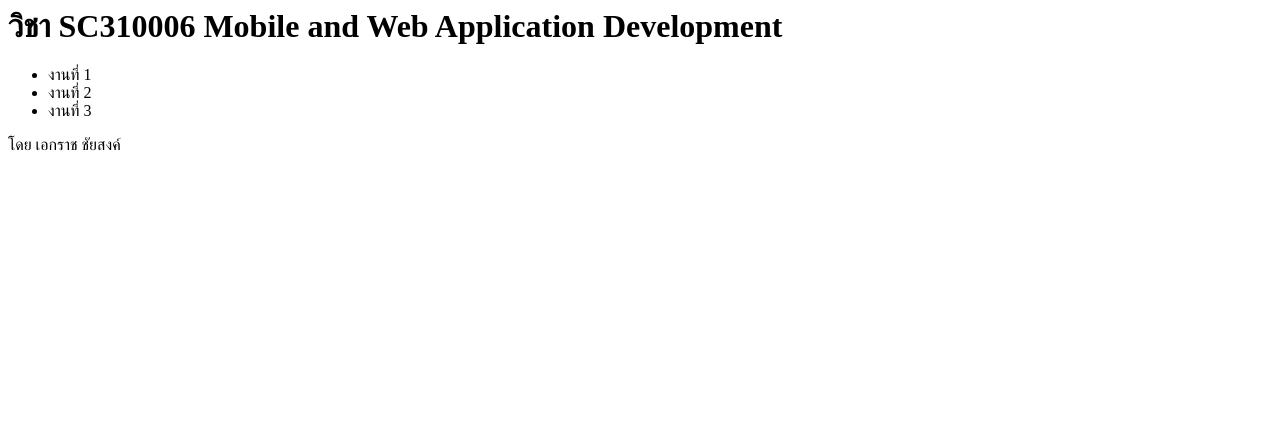
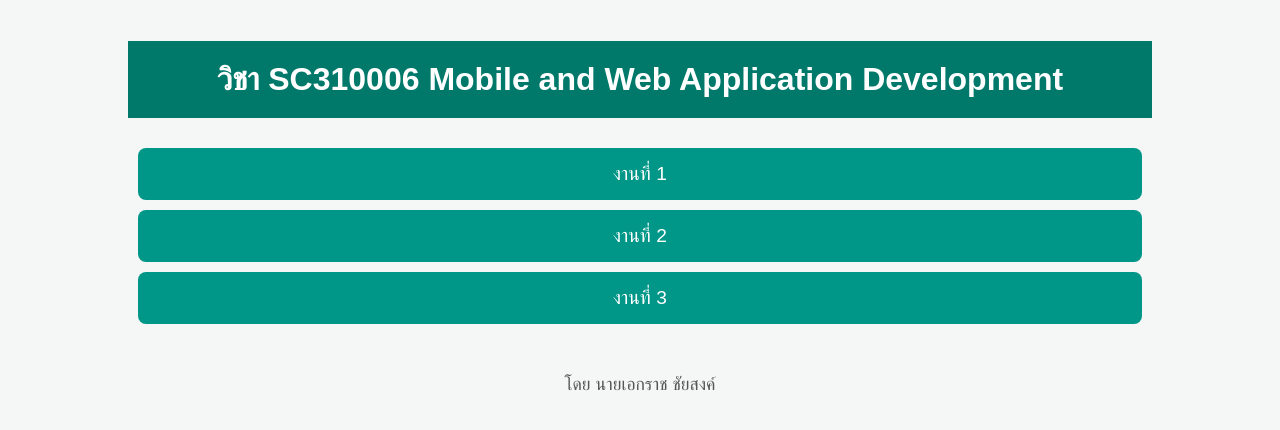
Before and after one commit to Aekkarat1729/web2024, a plain HTML site: page index.html in a window 1280 px wide. Drawn offline with Linux system fonts and the light colour scheme.

Commit message:
Update index.html

```diff
--- a/index.html
+++ b/index.html
@@ -1,17 +1,75 @@
-<html>
-    <body>
+<!DOCTYPE html>
+<html lang="th">
+<head>
+    <meta charset="UTF-8">
+    <meta name="viewport" content="width=device-width, initial-scale=1.0">
+    <title>วิชา SC310006 Mobile and Web Application Development</title>
+    <style>
+        body {
+            font-family: 'Arial', sans-serif;
+            background-color: #f4f7f6;
+            color: #333;
+            margin: 0;
+            padding: 0;
+        }
+
+        h1 {
+            background-color: #00796b;
+            color: #ffffff;
+            padding: 20px;
+            text-align: center;
+            margin-bottom: 30px;
+        }
+
+        ul {
+            list-style-type: none;
+            padding-left: 0;
+            margin: 0;
+            text-align: center;
+        }
+
+        ul li {
+            background-color: #009688;
+            color: white;
+            padding: 15px;
+            margin: 10px;
+            border-radius: 8px;
+            font-size: 1.2em;
+            transition: background-color 0.3s ease;
+        }
+
+        ul li:hover {
+            background-color: #00796b;
+            cursor: pointer;
+        }
+
+        footer {
+            text-align: center;
+            font-size: 1.1em;
+            margin-top: 50px;
+            color: #555;
+        }
+
+        .container {
+            width: 80%;
+            margin: 0 auto;
+            padding: 20px;
+        }
+    </style>
+</head>
+<body>
+
+    <div class="container">
         <h1>วิชา SC310006 Mobile and Web Application Development</h1>
         <ul>
-            <li>
-                งานที่ 1
-            </li>
-            <li>
-                งานที่ 2
-            </li>
-            <li>
-                งานที่ 3
-            </li>
+            <li>งานที่ 1</li>
+            <li>งานที่ 2</li>
+            <li>งานที่ 3</li>
         </ul>
-        โดย เอกราช ชัยสงค์
-    </body>
+        <footer>
+            โดย นายเอกราช ชัยสงค์
+        </footer>
+    </div>
+
+</body>
 </html>
```
